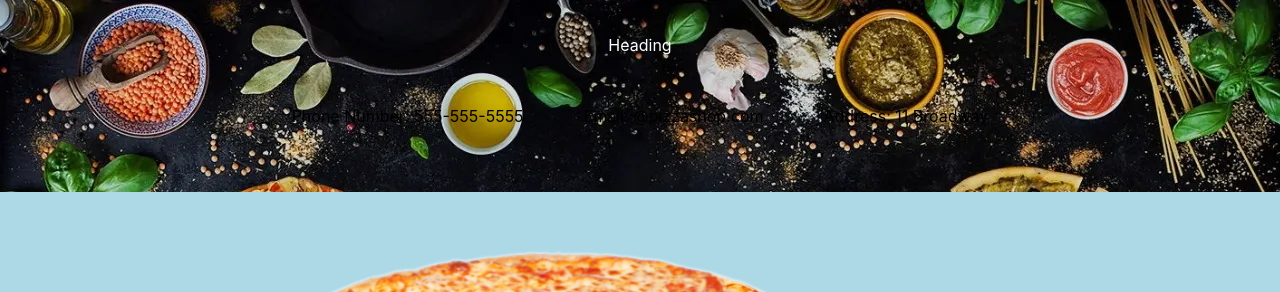
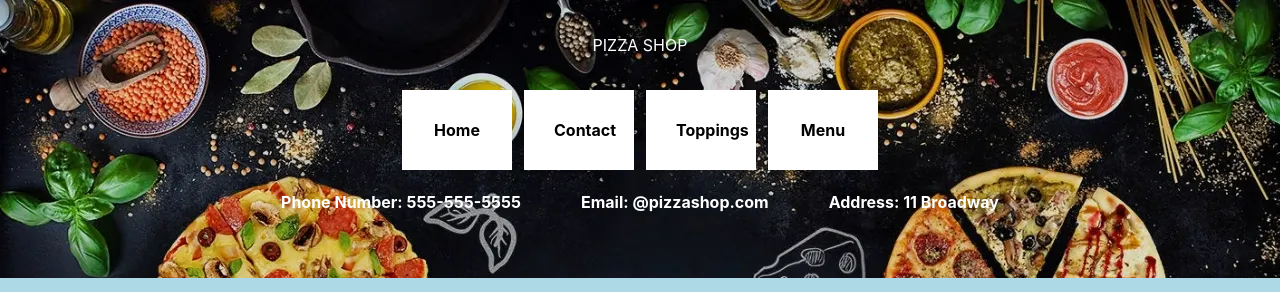
Before and after one commit to cch0088/pizzashop, a React (Create React App) app: page /options in a window 1280 px wide. Shown: the top 292 px of the page. Built offline with nearby package versions, Linux system fonts and the light colour scheme; data requests are answered from the project's data file.

Commit message:
client side routing

```diff
--- a/package.json
+++ b/package.json
@@ -10,6 +10,7 @@
     "json-server": "^0.17.1",
     "react": "^18.2.0",
     "react-dom": "^18.2.0",
+    "react-router-dom": "^5.3.4",
     "react-scripts": "5.0.1",
     "styled": "^1.0.0",
     "styled-components": "^5.3.6",
--- a/src/App.css
+++ b/src/App.css
@@ -1,4 +1,4 @@
-.App {
+/* .App {
   text-align: center;
 }
 
@@ -148,4 +148,4 @@ body {
   justify-content: center;
   overflow: auto;
   width: 100%;
-}
+}  */
--- a/src/App.js
+++ b/src/App.js
@@ -7,9 +7,11 @@ import NavigationMenu from './components/NavigationMenu';
 import Menu from './components/Menu';
 import Options from './components/Options';
 import {createGlobalStyle} from 'styled-components';
+import NavBar from './components/NavBar';
+import {BrowserRouter, Route, NavLink, Switch} from "react-router-dom";
 
 const GlobalStyle = createGlobalStyle`
-/* body {
+body {
   margin: 0;
   font-family: -apple-system, BlinkMacSystemFont, 'Segoe UI', 'Roboto', 'Oxygen',
     'Ubuntu', 'Cantarell', 'Fira Sans', 'Droid Sans', 'Helvetica Neue',
@@ -21,7 +23,162 @@ const GlobalStyle = createGlobalStyle`
 code {
   font-family: source-code-pro, Menlo, Monaco, Consolas, 'Courier New',
     monospace;
-} */
+}
+
+.App {
+  text-align: center;
+}
+
+#horz-list ul {
+  margin: 50;
+  padding: 0;
+  list-style-type: none;
+  text-align: center;
+}
+
+#horz-list ul li {
+  display: inline;
+  padding: 30px;
+  color: white;
+  font-weight: bold;
+}
+
+
+.App-logo {
+  height: 40vmin;
+  pointer-events: none;
+}
+
+@media (prefers-reduced-motion: no-preference) {
+  .App-logo {
+    animation: App-logo-spin infinite 20s linear;
+  }
+}
+
+.App-header {
+  background-color: #282c34;
+  min-height: 100vh;
+  display: flex;
+  flex-direction: column;
+  align-items: center;
+  justify-content: center;
+  font-size: calc(10px + 2vmin);
+  color: white;
+}
+
+.App-link {
+  color: #61dafb;
+}
+
+@keyframes App-logo-spin {
+  from {
+    transform: rotate(0deg);
+  }
+  to {
+    transform: rotate(360deg);
+  }
+}
+
+body {
+  background-color: black;
+}
+
+.pizza-display {
+  width: 100%;
+}
+
+.content {
+  min-height: 450px;
+  background-color: lightblue;
+  display: flex;
+  flex-direction: row;
+  align-items: center;
+  justify-content: center;
+}
+
+.lower-content {
+  height: 100px;
+  background-color: white;
+  display: flex;
+  flex-direction: column;
+  align-items: center;
+  justify-content: center;
+}
+
+.spacer {
+  height: 50px;
+  display: flex;
+  flex-direction: column;
+  align-items: center;
+  justify-content: center;
+}
+
+.heading {
+  height: 90px;
+  color: white;
+  display: flex;
+  flex-direction: column;
+  align-items: center;
+  justify-content: center;
+}
+
+.navigation {
+  height: 30px;
+  display: flex;
+  flex-direction: column;
+  align-items: center;
+  justify-content: center;
+  border-color: white;
+  border-style: solid;
+  border-width: 2px;
+}
+
+.bottom {
+  height: 70px;
+  width: 100%;
+}
+
+.footer {
+  height: 40px;
+  position: absolute;
+  bottom: 0px;
+  width: 100%;
+  color: white;
+  display: flex;
+  flex-direction: column;
+  align-items: center;
+  justify-content: center;
+}
+
+.picture {
+  height: 400px;
+  width: 700px;
+  display: flex;
+  flex-direction: column;
+  align-items: center;
+  justify-content: center;
+  margin-right: 20px;
+}
+
+.pizza-display {
+  width: 100%;
+}
+
+.options {
+  width: 150px;
+  display: flex;
+  flex-direction: column;
+  text-align: left;
+  margin-bottom: 10px;
+}
+
+.menuNav {
+  display: flex;
+  justify-content: center;
+  overflow: auto;
+  width: 100%;
+}
+
 `
 
 function App() {
@@ -37,22 +194,39 @@ function App() {
   },[])
 
   return (
+    <Switch>
     <div className="App" style={{ backgroundImage: `url(${background})`}}>
-      <createGlobalStyle />
-      <Heading/>
-      <NavigationMenu/>
+      <Route>
+        <GlobalStyle />
+      </Route>
+      <Route>
+          <Heading/>
+      </Route>
+      <Route>
+          <NavBar />
+      </Route>
+      <Route>
+          <NavigationMenu path="/navigationmenu"/>
+      </Route>
       <div className="spacer"></div>
       <div className="content">
-      <PizzaBuilder />
-      <Options />
+      <Route>
+          <PizzaBuilder path="/pizzabuilder"/>
+      </Route>
+      <Route>
+          <Options path="/options"/>
+      </Route>
       </div>
-        <Menu
+      <Route>
+          <Menu path="/menu"
           pizzas = {pizzas}
           setPizzas={setPizzas}
-        />
+          />
+        </Route>
         <div className="footer">Footer</div>
         <div className="bottom"></div>
     </div>
+  </Switch>
   );
 }
 
--- a/src/components/Heading.js
+++ b/src/components/Heading.js
@@ -5,7 +5,7 @@ function Heading() {
 
 
   return (
-    <div className="heading">Heading</div>
+    <div className="heading">PIZZA SHOP</div>
   )
 
 }
--- /dev/null
+++ b/src/components/NavBar.js
@@ -0,0 +1,71 @@
+
+import { BrowserRouter, Route, NavLink, Switch } from "react-router-dom";
+import React from "react";
+
+
+// #horz-list ul {
+//     margin: 50;
+//     padding: 0;
+//     list-style-type: none;
+//     text-align: center;
+//   }
+
+//   #horz-list ul li {
+//     display: inline;
+//     padding: 30px;
+//     color: white;
+//     font-weight: bold;
+//   }
+
+const linkStyles = {
+  display: "inline-block",
+  width: "50px",
+  padding: "12px",
+  margin: "0 6px 6px",
+  textDecoration: "none",
+  color: "black",
+  textAlign: "center",
+  fontWeight: "bold",
+  padding: "30px",
+  background: "white",
+};
+
+function NavBar() {
+
+return(
+    <div className="horz-list">
+        <NavLink
+        to="/"
+        exact
+        style={linkStyles}
+        >
+        Home
+        </NavLink>
+        <NavLink
+        to="/about"
+        exact
+        style={linkStyles}
+        activeStyle={{
+            background: "white",
+        }}
+        >
+        Contact
+        </NavLink>
+        <NavLink
+        to="/options"
+        exact
+        style={linkStyles}
+        >
+        Toppings
+        </NavLink>
+        <NavLink
+        to="/menu"
+        exact
+        style={linkStyles}
+        >
+        Menu
+        </NavLink>
+     </div>
+    )
+}
+export default NavBar;
--- a/src/index.css
+++ b/src/index.css
@@ -1,4 +1,4 @@
-body {
+/* body {
   margin: 0;
   font-family: -apple-system, BlinkMacSystemFont, 'Segoe UI', 'Roboto', 'Oxygen',
     'Ubuntu', 'Cantarell', 'Fira Sans', 'Droid Sans', 'Helvetica Neue',
@@ -10,4 +10,4 @@ body {
 code {
   font-family: source-code-pro, Menlo, Monaco, Consolas, 'Courier New',
     monospace;
-}
+} */
--- a/src/index.js
+++ b/src/index.js
@@ -3,13 +3,16 @@ import ReactDOM from 'react-dom/client';
 import './index.css';
 import App from './App';
 import reportWebVitals from './reportWebVitals';
+import {BrowserRouter, Route, NavLink, Switch} from "react-router-dom";
 
 
 const root = ReactDOM.createRoot(document.getElementById('root'));
 root.render(
-  <React.StrictMode>
-    <App />
-  </React.StrictMode>
+  <BrowserRouter>
+    <React.StrictMode>
+      <App />
+    </React.StrictMode>
+  </BrowserRouter>
 );
 
 // If you want to start measuring performance in your app, pass a function
```
Also changed, not shown: 1 other file (tests, documents, lock files or other folders).
